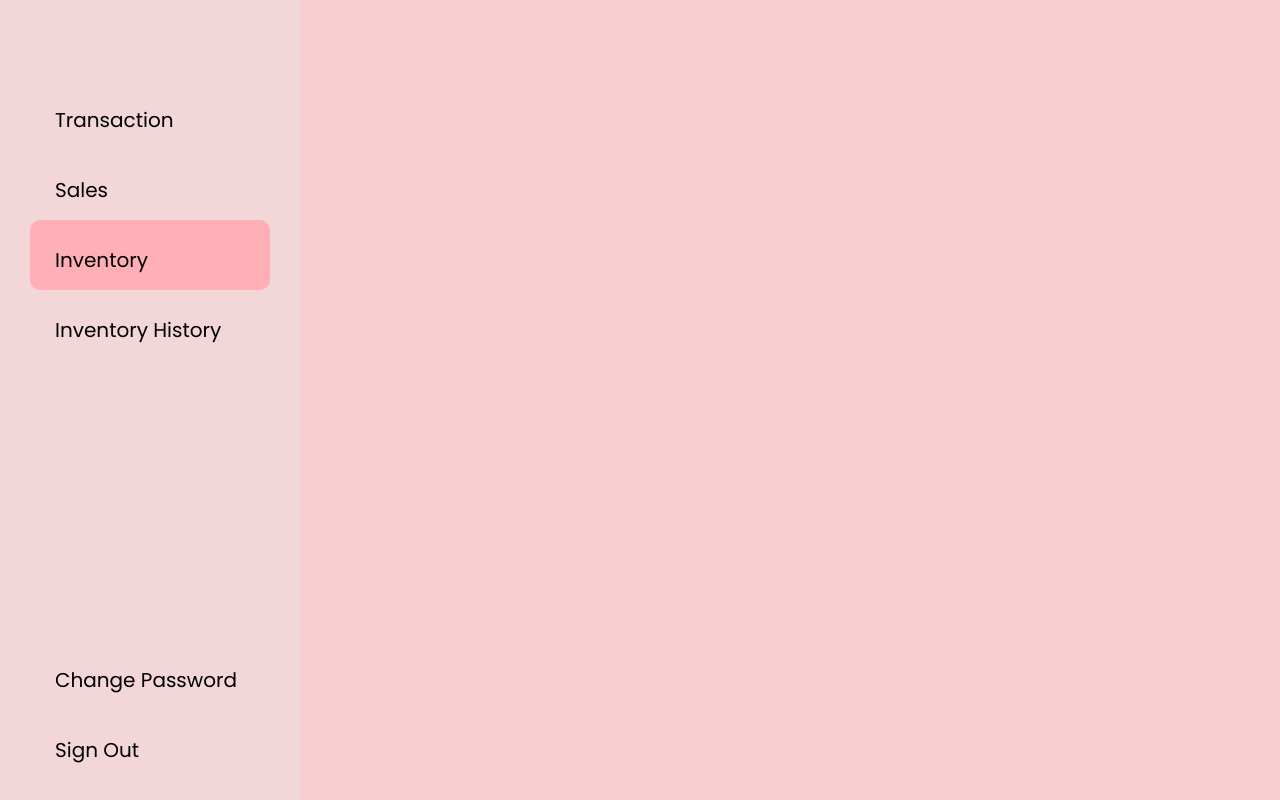
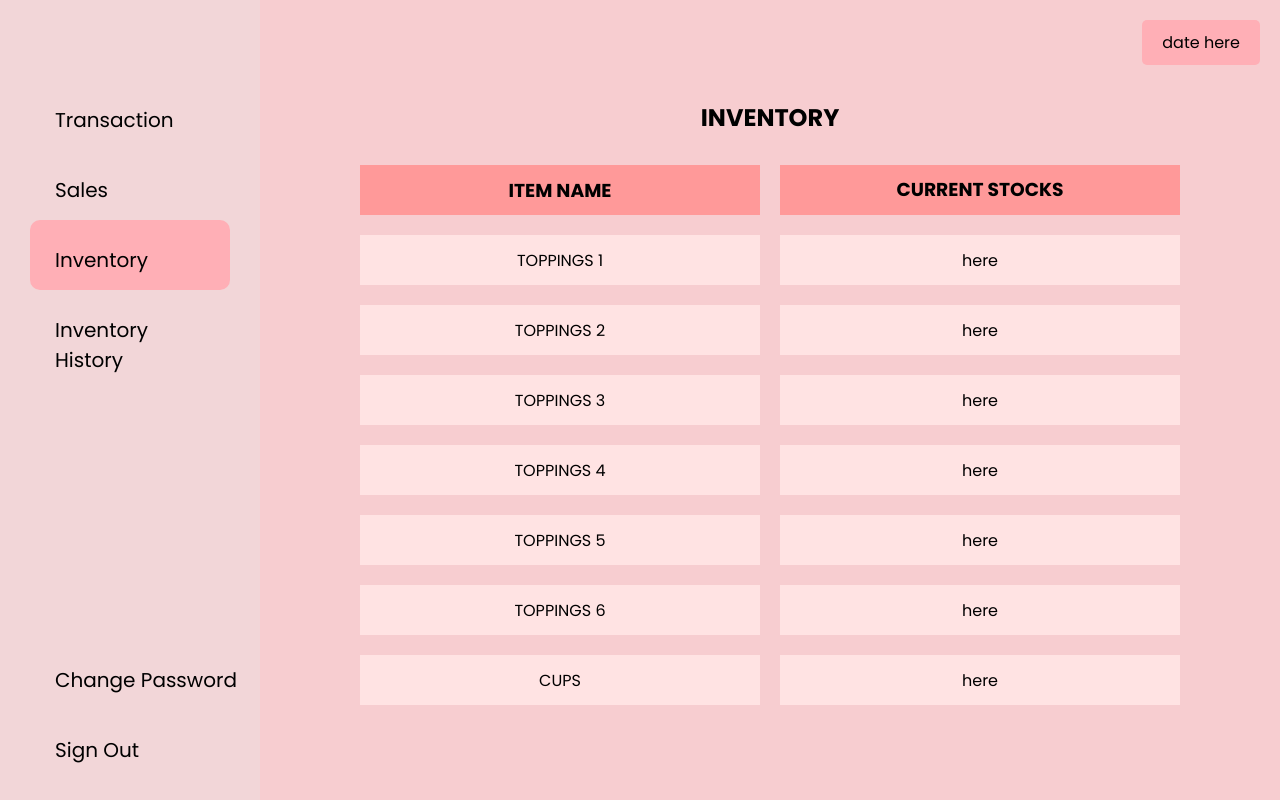
Before and after one commit to enriquez05/app, a website: page public/html/inventory.html in a window 1280 px wide. Drawn offline with Linux system fonts and the light colour scheme.

Commit message:
1/2 done frontend

```diff
--- a/public/css/inventory.css
+++ b/public/css/inventory.css
@@ -76,10 +76,109 @@
 
 /* Content Area */
 .content {
-    flex-grow: 1;
+    display: flex;
+    flex-direction: column;
+    align-items: center;
+    padding: 100px;
+}
+
+.item-stocks h2{
     display: flex;
     flex-direction: column;
     justify-content: center;
     align-items: center;
-    padding: 30px;
+    margin-bottom: 30px;
 }
+
+.title{
+    display: flex;
+    flex-direction: row;
+    align-items: center;
+    justify-content: center;
+    gap: 20px;
+}
+
+.item-stocks{
+    display: flex;
+    flex-direction: column;
+}
+
+.item{
+    background-color: #ff9999;
+    width: 400px;
+    height: 50px;
+    justify-content: center;
+    align-items: center;
+    display: flex;
+    flex: 1;
+}
+
+.item h3{
+    display: flex;
+    flex-direction: column;
+    width: 100%;
+    padding: 10px;
+    justify-content: center;
+    align-items: center;
+}
+
+.stocks{
+    background-color: #ff9999;
+    width: 400px;
+    height: 50px;
+    justify-content: center;
+    align-items: center;
+}
+
+.stocks h3{
+    display: flex;
+    flex-direction: column;
+    width: 100%;
+    padding: 10px;
+    justify-content: center;
+    align-items: center;
+}
+
+.date{
+    position: absolute;
+    top: 20px;
+    right: 20px;
+    padding: 10px 20px;
+    background-color: #ffafb6;
+    border: none;
+    border-radius: 5px;
+    font-size: 16px;
+    cursor: pointer;
+}
+
+.topping1, .topping2, .topping3, .topping4, .topping5, .topping6, .cup1{
+    display: flex;
+    flex-direction: row;
+    align-items: center;
+    justify-content: center;
+    gap: 20px;
+    margin-top: 20px;
+}
+
+.item1, .item2, .item3, .item4, .item5, .item6, .cup2{
+    background-color: #ffe3e3;
+    width: 400px;
+    height: 50px;
+    justify-content: center;
+    align-items: center;
+    display: flex;
+    flex: 1;
+}
+
+.stocks1, .stocks2, .stocks3, .stocks4, .stocks5, .stocks6, .cup3{
+    background-color: #ffe3e3;
+    display: flex;
+    width: 400px;
+    height: 50px;
+    justify-content: center;
+    align-items: center;
+}
+
+.hidden {
+    display: none;
+}
--- a/public/css/sales.css
+++ b/public/css/sales.css
@@ -0,0 +1,85 @@
+@import url('https://fonts.googleapis.com/css2?family=Poppins:ital,wght@0,100;0,200;0,300;0,400;0,500;0,600;0,700;0,800;0,900&display=swap');
+
+/* Global Styles */
+* {
+    margin: 0;
+    padding: 0;
+    box-sizing: border-box;
+    font-family: 'Poppins', sans-serif;
+}
+
+body {
+    display: flex;
+    height: 100vh;
+    justify-content: center;
+    align-items: center;
+    background-color: #f7cdd0;
+    overflow-x: hidden;
+    overflow-y: hidden;
+}
+
+.change-pass{
+    background-color: #ffafb6;
+}
+
+/* Layout */
+.whole {
+    display: flex;
+    width: 100%;
+    height: 100%;
+}
+
+/* Sidebar Styling */
+.sidebar {
+    margin: 0;
+    padding: 30px;
+    width: 300px;
+    background-color: #f2d6d8;
+    height: 100%;
+    font-size: 18px;
+}
+
+/* Sidebar Links */
+.sidebar a {
+    justify-content: center;
+    height: 70px;
+    width: 100%;
+    display: block;
+    color: black;
+    padding: 25px;
+    text-decoration: none;
+    border-radius: 10px;
+    font-size: 20px;
+}
+
+.top{
+    margin-top: 50px;
+}
+
+.bot a{
+    height: 70px;
+    width: 250px;
+    font-size: 20px;
+}
+
+.sidebar a:hover {
+    background-color: #ffafb6;
+    color: white;
+}
+
+/* Bottom Section of Sidebar */
+.sidebar .bot {
+    position: absolute;
+    bottom: 20px;
+    width: calc(100% - 20px);
+}
+
+/* Content Area */
+.content {
+    flex-grow: 1;
+    display: flex;
+    flex-direction: column;
+    justify-content: center;
+    align-items: center;
+    padding: 30px;
+}
--- a/public/html/inventory.html
+++ b/public/html/inventory.html
@@ -4,7 +4,7 @@
     <meta charset="UTF-8" />
     <meta name="viewport" content="width=device-width, initial-scale=1.0" />
     <title>Test</title>
-    <link rel="stylesheet" href="/css/inventory.css" />
+    <link rel="stylesheet" href="../css/inventory.css" />
   </head>
   <body>
 
@@ -12,20 +12,103 @@
         <div class="sidebar">
 
             <div class="top">
-                <a href="/html/transaction.html">Transaction</a>
-                <a href="/html/sales.html">Sales</a>
-                <a class="change-pass" href="/html/inventory.html">Inventory</a>
-                <a href="/html/invetory_history.html">Inventory History</a>
+                <a href="../html/transaction.html">Transaction</a>
+                <a href="../html/sales.html">Sales</a>
+                <a class="change-pass" href="../html/inventory.html">Inventory</a>
+                <a href="..\html/invetory_history.html">Inventory History</a>
             </div>
             <div class="bot">
-                <a href="/html/change_pass.html">Change Password</a>
-                <a href="/html/login.html">Sign Out</a>
+                <a href="../html/change_pass.html">Change Password</a>
+                <a href="../html/login.html">Sign Out</a>
             </div>
 
         </div>
 
         <div class="content">
-
+            <div class="item-stocks">
+                <div class="date">
+                    <p> date here</p>
+                </div>
+                <h2> INVENTORY </h2>
+                <div class="title">
+                    <div class="item">
+                        <h3> ITEM NAME </h3>
+                    </div>
+                    <div class="stocks">
+                        <h3> CURRENT STOCKS </h3>
+                    </div>
+                </div>
+                <div class="topping1">
+                    <div class="item1">
+                        <p> TOPPINGS 1 </p>
+                    </div>
+                    <div class="stocks1">
+                        <div class="stocks_container">
+                            <p>here</p>
+                        </div>
+                    </div>
+                </div>
+                <div class="topping2">
+                    <div class="item2">
+                        <p> TOPPINGS 2 </p>
+                    </div>
+                    <div class="stocks2">
+                        <div class="stocks_container">
+                            <p>here</p>
+                        </div>
+                    </div>
+                </div>
+                <div class="topping3">
+                    <div class="item3">
+                        <p> TOPPINGS 3 </p>
+                    </div>
+                    <div class="stocks3">
+                        <div class="stocks_container">
+                            <p>here</p>
+                        </div>
+                    </div>
+                </div>
+                <div class="topping4">
+                    <div class="item4">
+                        <p> TOPPINGS 4 </p>
+                    </div>
+                    <div class="stocks4">
+                        <div class="stocks_container">
+                            <p>here</p>
+                        </div>
+                    </div>
+                </div>
+                <div class="topping5">
+                    <div class="item5">
+                        <p> TOPPINGS 5 </p>
+                    </div>
+                    <div class="stocks5">
+                        <div class="stocks_container">
+                            <p>here</p>
+                        </div>
+                    </div>
+                </div>
+                <div class="topping6">
+                    <div class="item6">
+                        <p> TOPPINGS 6</p>
+                    </div>
+                    <div class="stocks6">
+                        <div class="stocks_container">
+                            <p>here</p>
+                        </div>
+                    </div>
+                </div>
+                <div class="cup1">
+                    <div class="cup2">
+                        <p> CUPS</p>
+                    </div>
+                    <div class="cup3">
+                        <div class="stocks_container">
+                            <p>here</p>
+                        </div>
+                    </div>
+                </div>
+            </div>
         </div>
    </div>
   </body>
```
Also changed, not shown: public/html/change_pass.html (+7 -7 lines), public/html/invetory_history.html (+8 -9 lines), public/html/sales.html (+32 -0 lines), public/html/transaction.html (+11 -11 lines).
